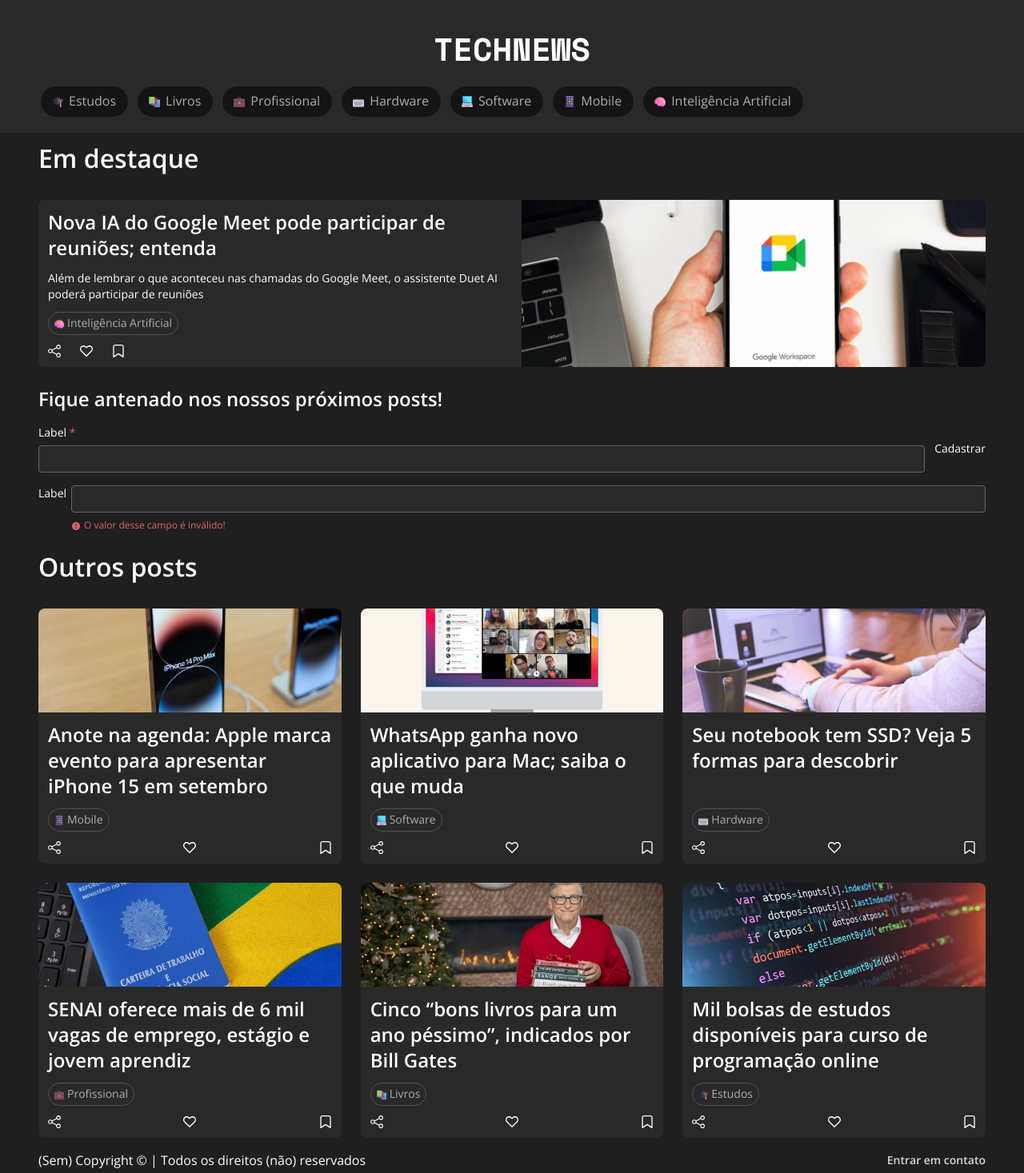
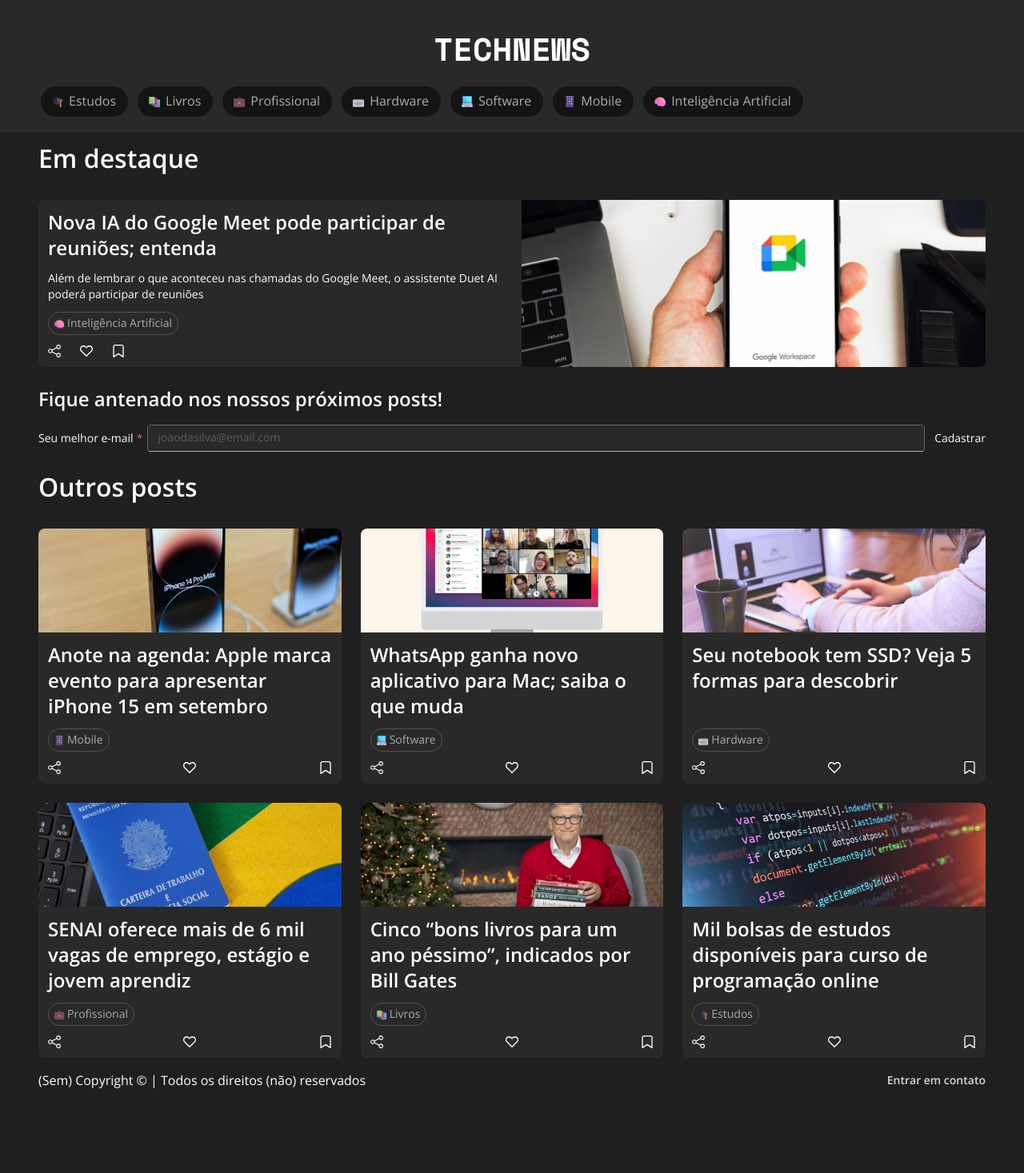
Before and after one commit to guipmdev/technews, a Jekyll site: the page built from index.html, in a window 1280 px wide. Shown: the whole page at 80% size. Built offline with Jekyll 4.4.1, drawn with Linux system fonts in a browser that asks for light colours; after the commit the page ends 1367 px from its top, so only the background shows below that.

Commit message:
style: update field component styles and add new features

```diff
--- a/_includes/field.html
+++ b/_includes/field.html
@@ -1,32 +1,58 @@
 {% if include.label_position %}<!---->
 {% capture label_position %}{{include.label_position}}-label{% endcapture %}<!---->
+{% else %}<!---->
+{% capture label_position %}{% endcapture %}<!---->
 {% endif %}
 
 <!-- ========== -->
 
 {% if include.invalid %}<!---->
 {% capture invalid %}invalid{% endcapture %}<!---->
+{% else %}<!---->
+{% capture invalid %}{% endcapture %}<!---->
 {% endif %}
 
 <!-- ========== -->
 
 {% if include.required %}<!---->
-{% capture invalid %}required{% endcapture %}<!---->
+{% capture required %}required{% endcapture %}<!---->
+{% else %}<!---->
+{% capture required %}{% endcapture %}<!---->
 {% endif %}
 
 <div
   class="field d-flex w-100 {{label_position}} {{invalid}} {{required}}"
   style="gap: 0.375rem"
 >
-  <div class="label">
+  <div class="label d-flex align-items-center text-nowrap" style="gap: 0.25rem">
     {{include.label | default: 'Label'}}
     <span class="body-1 required-asterisk">*</span>
   </div>
 
-  <div class="input d-flex flex-column w-100" style="gap: 0.375rem">
+  <div class="input-container d-flex flex-column w-100" style="gap: 0.375rem">
+    <div
+      class="input position-relative overflow-hidden"
+      style="border-radius: 0.25rem"
+    >
+      {% if include.type == 'textarea' %}<!---->
+      <textarea
+        placeholder="{{include.placeholder | default: ''}}"
+        class="body-1 w-100"
+        {%
+        if
+        include.name
+        %}
+        name="{{include.name}}"
+        {%
+        endif
+        %}
+        style="padding: 0.3125rem 0.75rem 0.4375rem; border-radius: 0.25rem"
+      ></textarea>
+      {% else %}<!---->
       <input
+        type="{{include.type | default: 'text'}}"
         placeholder="{{include.placeholder | default: ''}}"
-      class="body-1"
+        class="body-1 w-100"
         {%
         if
         required
@@ -45,6 +71,14 @@
         %}
         style="padding: 0.3125rem 0.75rem 0.4375rem; border-radius: 0.25rem"
       />
+      {% endif %}
+      <div
+        class="indicators position-absolute start-0 bottom-0 d-flex flex-column align-items-center w-100"
+      >
+        <span class="in-focus position-relative" style="bottom: -2px"></span>
+        <span class="underline w-100"></span>
+      </div>
+    </div>
 
     <div
       class="caption-1 status-text align-items-center"
--- a/_includes/newsletter.html
+++ b/_includes/newsletter.html
@@ -1,10 +1,10 @@
 <section class="newsletter d-flex flex-column gap-3" style="padding: 0.75rem 0">
   <h4 class="title-3">Fique antenado nos nossos próximos posts!</h4>
 
-  <div class="d-flex" style="gap: 0.75rem">
-    {% include field.html required=true %}
+  <form class="d-flex" style="gap: 0.75rem">
+    {% include field.html label='Seu melhor e-mail'
+    placeholder='joaodasilva@email.com' name='email' label_position='left'
+    required=true %}
     <button type="submit">Cadastrar</button>
-  </div>
-
-  {% include field.html label_position='left' invalid=true %}
+  </form>
 </section>
--- a/_sass/components/_field.scss
+++ b/_sass/components/_field.scss
@@ -7,13 +7,50 @@
     color: #dc626d;
   }
 
+  & > .input-container {
     & > .input {
-    & > input {
+      & > input,
+      & > textarea {
         background-color: #292929;
         border: 1px solid #666666;
 
+        transition: border-color 0.2s;
+
         &::placeholder {
           color: #5c5c5c;
+        }
+
+        &:focus ~ .indicators {
+          & > .in-focus {
+            height: 2px;
+            width: 100%;
+          }
+
+          & > .underline {
+            height: 2px;
+
+            background-color: #bdbdbd;
+          }
+        }
+      }
+
+      & > .indicators {
+        & > .in-focus {
+          width: 0;
+          height: 0;
+
+          background-color: #479ef5;
+
+          transition: width 0.2s, height 0.2s;
+        }
+
+        & > .underline {
+          height: 1px;
+
+          background-color: #adadad;
+
+          transition: height 0.2s, background-color 0.2s;
+        }
       }
     }
 
@@ -25,11 +62,22 @@
   }
 
   &.left-label {
+    flex-direction: column;
+
+    @media (min-width: 640px) {
       flex-direction: row;
     }
+  }
 
-  &.invalid > .input > .status-text {
+  &.invalid > .input-container > .input > input,
+  &.invalid > .input-container > .input > textarea,
+  form.invalid > & > .input-container > .input > textarea:invalid,
+  form.invalid > & > .input-container > .input > input:invalid {
+    border-color: #dc626d;
+
+    & ~ .status-text {
       display: flex;
+    }
   }
 
   &.required > .label > .required-asterisk {
```
Lines whose indentation alone changed are shown as unchanged.
